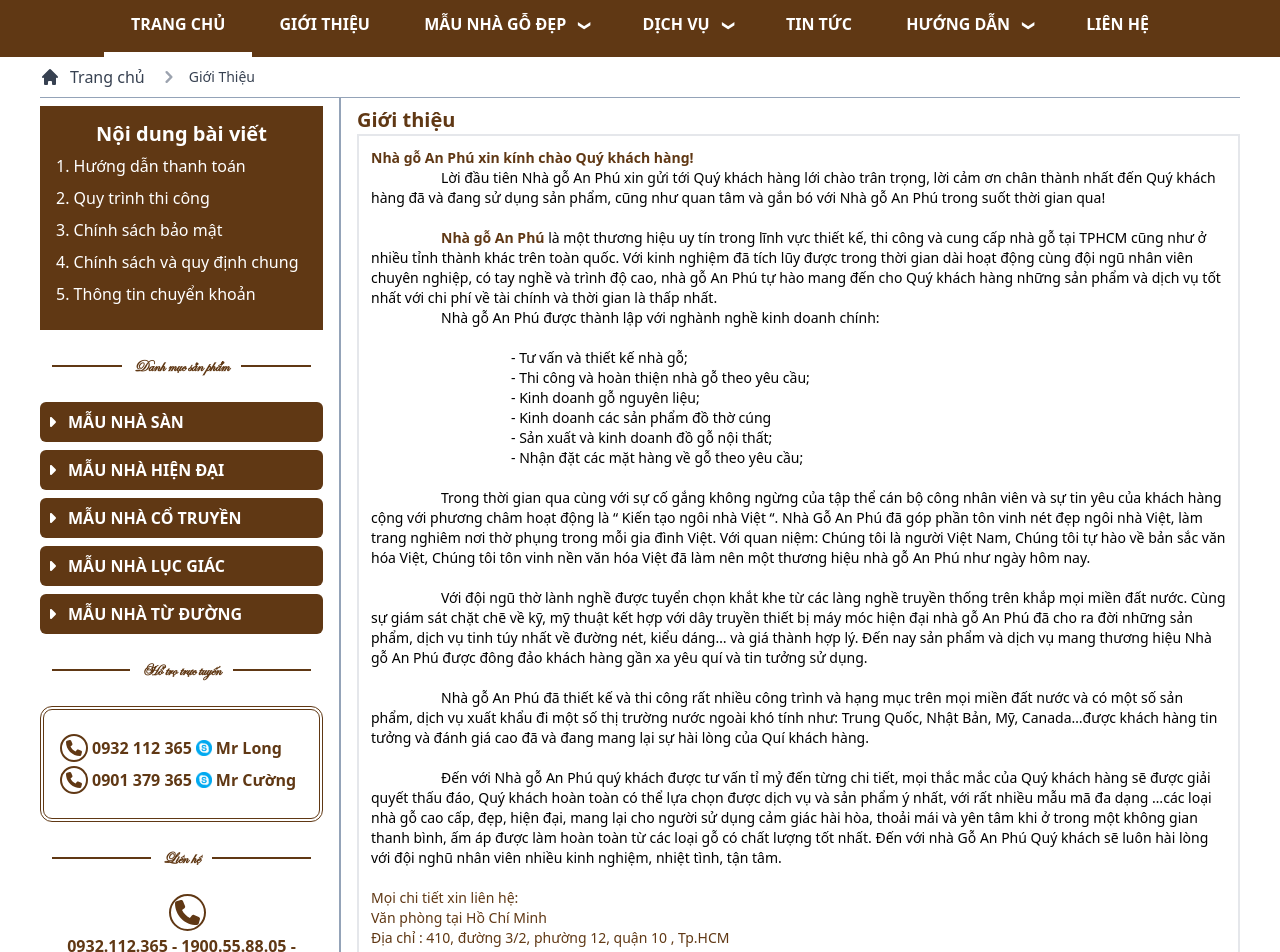
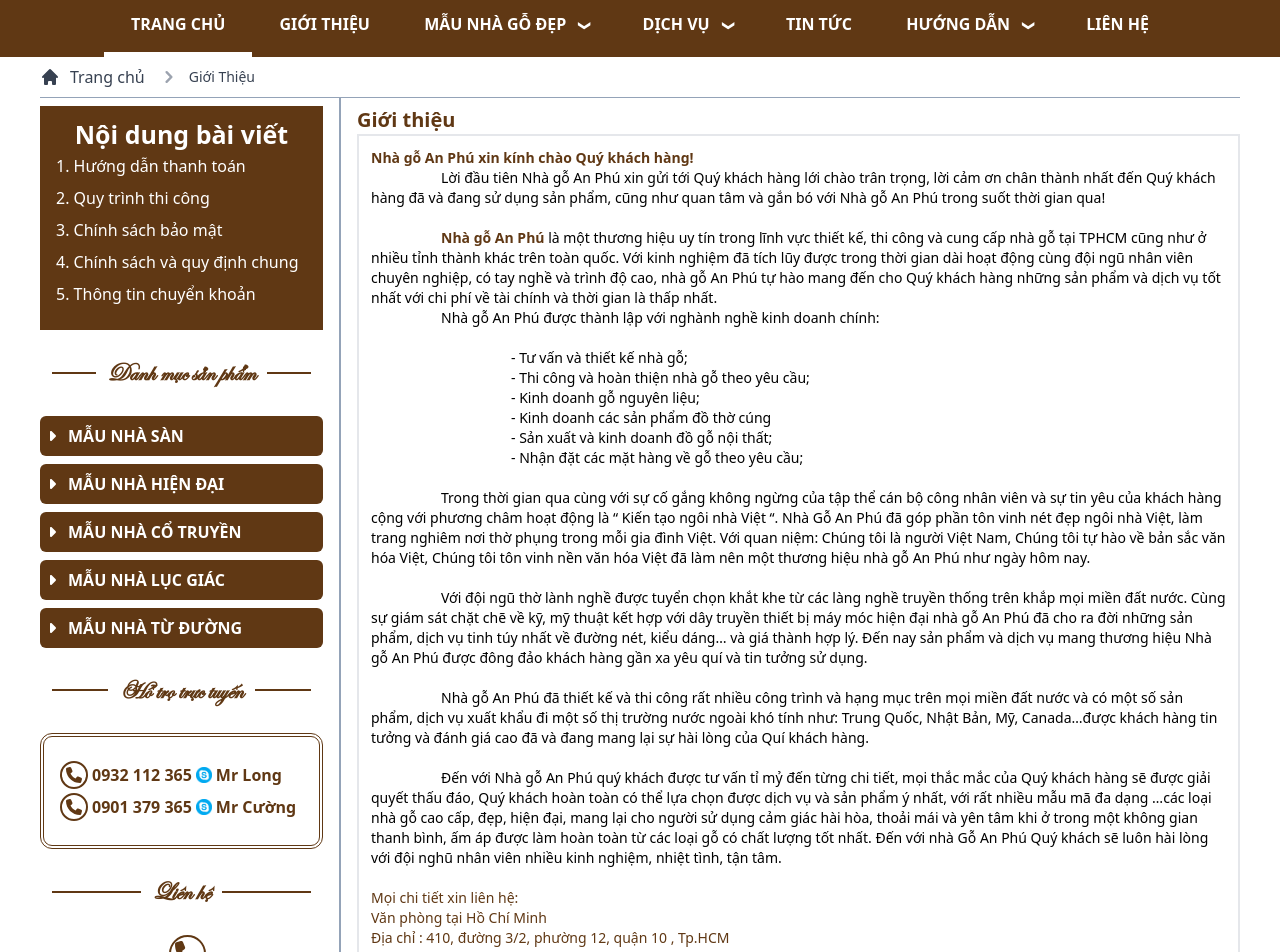
Before and after one commit to liemdang260/nhago3mien, a Next.js app in the folder client/: page /gioi-thieu in a window 1280 px wide. Shown: the part 240-1192 px from the top of the page. Built offline with nearby package versions, Linux system fonts and the light colour scheme.

Commit message:
fix title font size

```diff
--- a/client/components/common/SideBar/Category.jsx
+++ b/client/components/common/SideBar/Category.jsx
@@ -11,7 +11,7 @@
 function Category() {
   return (
     <div>
-      <Title title={"Danh mục sản phẩm"} size={"30px"} />
+      <Title title={"Danh mục sản phẩm"} size={"25px"} />
       <ul className="text-white">
         {data.map((d, index) => (
           <li key={index} className="p-2 my-2 bg-primary-color font-bold hover:text-red-600 rounded-md">
--- a/client/components/common/SideBar/Contact.jsx
+++ b/client/components/common/SideBar/Contact.jsx
@@ -6,7 +6,7 @@
 function Contact() {
   return (
     <div className="text-primary-color">
-      <Title title={"Liên hệ"} size={"30px"} />
+      <Title title={"Liên hệ"} size={"25px"} />
       <div className="w-[25px] mx-auto">
         <FontAwesomeIcon
           icon={faPhone}
--- a/client/components/common/SideBar/PostsTitle.jsx
+++ b/client/components/common/SideBar/PostsTitle.jsx
@@ -9,7 +9,7 @@
 function PostsTitle() {
   return (
     <div className="w-[100%] bg-primary-color text-white p-4 text-base">
-      <p className="text-center font-bold text-[20px]">Nội dung bài viết</p>
+      <p className="text-center font-bold text-[25px]">Nội dung bài viết</p>
       <ul>
         {data.map((d, index) => (
           <li key={index} className='my-2'>
--- a/client/components/common/SideBar/Support.jsx
+++ b/client/components/common/SideBar/Support.jsx
@@ -10,7 +10,7 @@
 function Support() {
   return (
     <div>
-      <Title title={"Hỗ trọ trực tuyến"} size={"30px"} />
+      <Title title={"Hỗ trọ trực tuyến"} size={"25px"} />
       <div className="text-primary-color border-primary-color border-4 rounded-xl border-double py-5 px-3">
         {data.map((d, index) => (
           <div key={index} className="flex items-center my-1">
```
